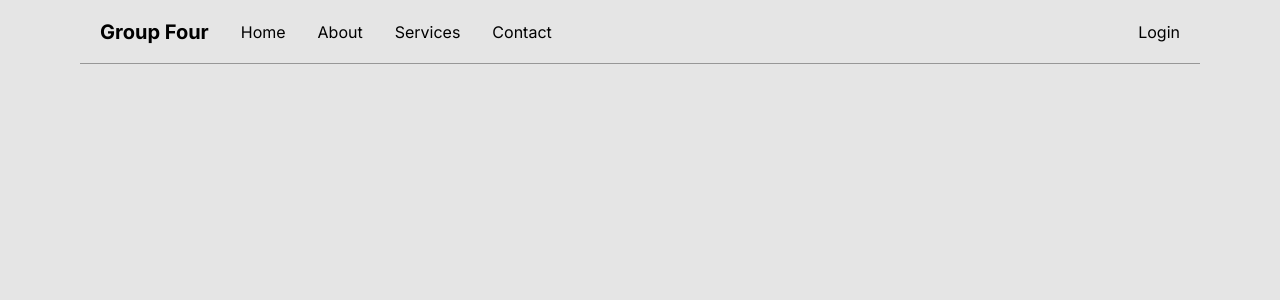
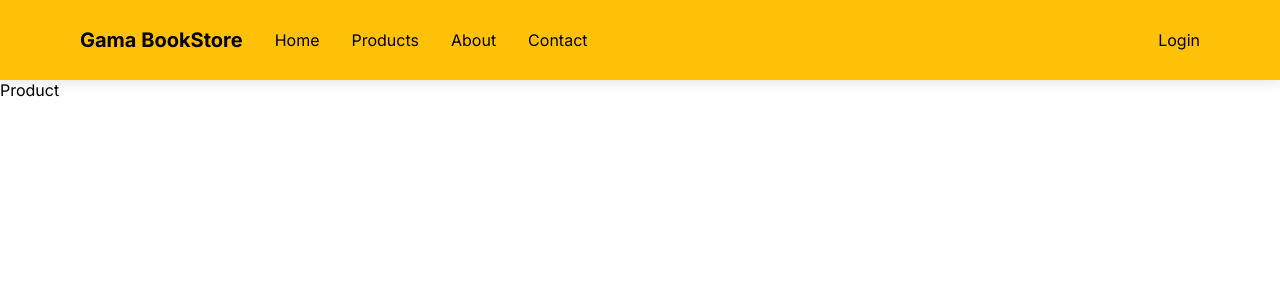
Before and after one commit to raphaelandrews/gamaxp-final-project-web, a React (Vite) app: page /product in a window 1280 px wide. Shown: the top 300 px of the page. Built offline with nearby package versions, Linux system fonts and the light colour scheme.

Commit message:
fix: header desgin

```diff
--- a/index.html
+++ b/index.html
@@ -9,7 +9,7 @@
   <link rel="preconnect" href="https://fonts.gstatic.com" crossorigin>
   <link href="https://fonts.googleapis.com/css2?family=Inter:wght@300;400;500;600;700;800;900&display=swap"
     rel="stylesheet">
-  <title>Vite + React + TS</title>
+  <title>Gama BookStore</title>
 </head>
 
 <body>
--- a/src/components/Header/Header.tsx
+++ b/src/components/Header/Header.tsx
@@ -2,20 +2,28 @@ import React, { useState, ReactNode } from 'react';
 import styled from 'styled-components';
 import Modal from '../../components/Modal/Modal';
 import useModal from '../../components/Modal/useModal';
-import { Link } from 'react-router-dom';
+import { NavLink, Link } from 'react-router-dom';
 
 import * as C from "../../styles/global";
 import { useAuth } from '../../context/AuthProvider/useAuth';
 import { useNavigate } from "react-router-dom";
 
-const HeaderContainer = styled.header`
-  padding: 0 1.25rem;
-  height: 4rem;
+
+const HeaderWrapper = styled.header`
+  background-color: #FFC107;
+  box-shadow: 0 3px 12px rgb(0 0 0 / 10%);
+`;
+
+
+const HeaderContainer = styled.div`
+  position: relative;
   display: flex;
   justify-content: space-between;
   align-items: center;
-  position: relative;
-  border-bottom: 1px solid #979797;
+  height: 4rem;
+  @media (min-width: 800px) {
+    height: 5rem;
+  }
 `;
 
 const Title = styled.h1`
@@ -23,9 +31,6 @@ const Title = styled.h1`
   font-weight: 700;
   color: #000000;
   transition: .5s;
-  &:hover {
-    color: red;
-  }
 `;
 
 export const Navbar = styled.nav`
@@ -35,7 +40,7 @@ export const Navbar = styled.nav`
   transition: all 0.3s;
   height: 100%;
   @media (min-width: 800px) {
-    display: flex;
+    display: block;
   }
 `;
 
@@ -55,11 +60,11 @@ export const NavbarModal = styled.nav`
 `;
 
 export const NavbarList = styled.ul`
-  list-style: none;
-  margin: 0;
-  padding: 0;
   display: flex;
   flex-direction: column;
+  padding: 0;
+  margin: 0;
+  list-style: none;
   @media (min-width: 800px) {
     flex-direction: row;
     gap: 2rem;
@@ -72,6 +77,12 @@ export const NavbarListItem = styled.li`
     color: #000000;
     font-size: 1rem;
     font-weight: 400;
+    transition: .5s;
+  }
+   &:hover {
+    a{
+    color: #757575;
+    }
   }
 `;
 
@@ -94,6 +105,12 @@ display: none;
   font-weight: 400;
   a {
     color: #000000;
+    transition: .5s;
+  }
+  &:hover {
+    a{
+    color: #757575;
+    }
   }
   @media (min-width: 800px) {
     display: block;
@@ -147,6 +164,7 @@ const Header: React.FC<Props> = ({ title }) => {
 
 
   return (
+    <HeaderWrapper>
       <C.Container>
         <HeaderContainer>
           <Wrapper>
@@ -157,16 +175,16 @@ const Header: React.FC<Props> = ({ title }) => {
             <Navbar>
               <NavbarList>
                 <NavbarListItem>
-                                <Link to="/" onClick={toggle}>Home</Link>
+                  <NavLink to="/" onClick={toggle}>Home</NavLink>
                 </NavbarListItem>
                 <NavbarListItem>
-                                <a href="#" onClick={toggle}>About</a>
+                  <NavLink to="/products" onClick={toggle}>Products</NavLink>
                 </NavbarListItem>
                 <NavbarListItem>
-                                <a href="#" onClick={onLogout}>Services</a>
+                  <NavLink to="/" onClick={onLogout}>About</NavLink>
                 </NavbarListItem>
                 <NavbarListItem>
-                                <a href="#">Contact</a>
+                  <NavLink to="/" onClick={toggle}>Contact</NavLink>
                 </NavbarListItem>
               </NavbarList>
             </Navbar>
@@ -184,22 +202,23 @@ const Header: React.FC<Props> = ({ title }) => {
             <NavbarModal>
               <NavbarList>
                 <NavbarListItem>
-                                <a href="/login" onClick={toggle}>Home</a>
+                  <NavLink to="/" onClick={toggle}>Home</NavLink>
                 </NavbarListItem>
                 <NavbarListItem>
-                                <a href="#" onClick={toggle}>About</a>
+                  <NavLink to="/products" onClick={toggle}>Products</NavLink>
                 </NavbarListItem>
                 <NavbarListItem>
-                                <a href="#">Services</a>
+                  <NavLink to="/">About</NavLink>
                 </NavbarListItem>
                 <NavbarListItem>
-                                <a href="#">Contact</a>
+                  <NavLink to="/">Contact</NavLink>
                 </NavbarListItem>
               </NavbarList>
             </NavbarModal>
           </Modal>
         </HeaderContainer>
       </C.Container>
+    </HeaderWrapper>
   );
 };
 
--- a/src/components/Modal/Modal.tsx
+++ b/src/components/Modal/Modal.tsx
@@ -8,28 +8,28 @@ interface ModalType {
 }
 
 const ModalOverlay = styled.div`
-   z-index: 9999;
-    width: 100vw;
-    height: 100vh;
-    position: absolute;
+    position:fixed;
     top: 0;
     left: 0;
-    background: rgba(0, 0, 0, 0.7);
     display: flex;
     justify-content: center;
     align-items: center;
+    width: 100vw;
+    height: 100vh;
+    background: rgba(0, 0, 0, 0.7);
+    z-index: 9999;
     @media (min-width: 800px) {
-         display: none;
+        display: none;
     }
 `;
 
 const ModalBox = styled.div`
     display: block;
-    background: white;
     width: 70%;
     height: 70%;
     padding: 1rem;
     border-radius: 1rem;
+    background: white;
 `;
 
 export default function Modal(props: ModalType) {
--- /dev/null
+++ b/src/pages/Product/Product.tsx
@@ -0,0 +1,9 @@
+import React from 'react';
+
+const Product = () => {
+    return (
+        <div>Product</div>
+    )
+}
+
+export default Product;
--- /dev/null
+++ b/src/pages/Products/Products.tsx
@@ -0,0 +1,9 @@
+import React from 'react';
+
+const Products = () => {
+  return (
+    <div>Products</div>
+  )
+}
+
+export default Products;
--- a/src/routes/index.tsx
+++ b/src/routes/index.tsx
@@ -3,15 +3,21 @@ import Header from "../components/Header/Header";
 import { ProtectedLayout } from '../components/ProtectedLayout';
 import Home from "../pages/Home/Home";
 import Login from '../pages/Login';
+import Product from "../pages/Product/Product";
+import Products from "../pages/Products/Products";
 import Signup from '../pages/Signup/Signup';
 
 function RoutesApp() {
 
   return (
     <BrowserRouter>
-      <Header title="Group Four" />
+      <Header title="Gama BookStore" />
       <Routes>
         <Route path='/' element={<Home />}>
+        </Route>
+        <Route path='/products' element={<Products />}>
+        </Route>
+        <Route path='/product' element={<Product />}>
         </Route>
         <Route path='/profile' element={<ProtectedLayout><h2>Olá</h2></ProtectedLayout>}>
         </Route>
--- a/src/styles/global.ts
+++ b/src/styles/global.ts
@@ -18,7 +18,7 @@ const GlobalStyle = createGlobalStyle`
     width: 100vw;
     height: 100vh;
     color: #000000;
-    background-color: #E5E5E5;
+    background-color: hsl(0, 0%, 100%);
     font-family: 'Inter', sans-serif;
   }
 
```
Lines whose indentation alone changed are shown as unchanged.
